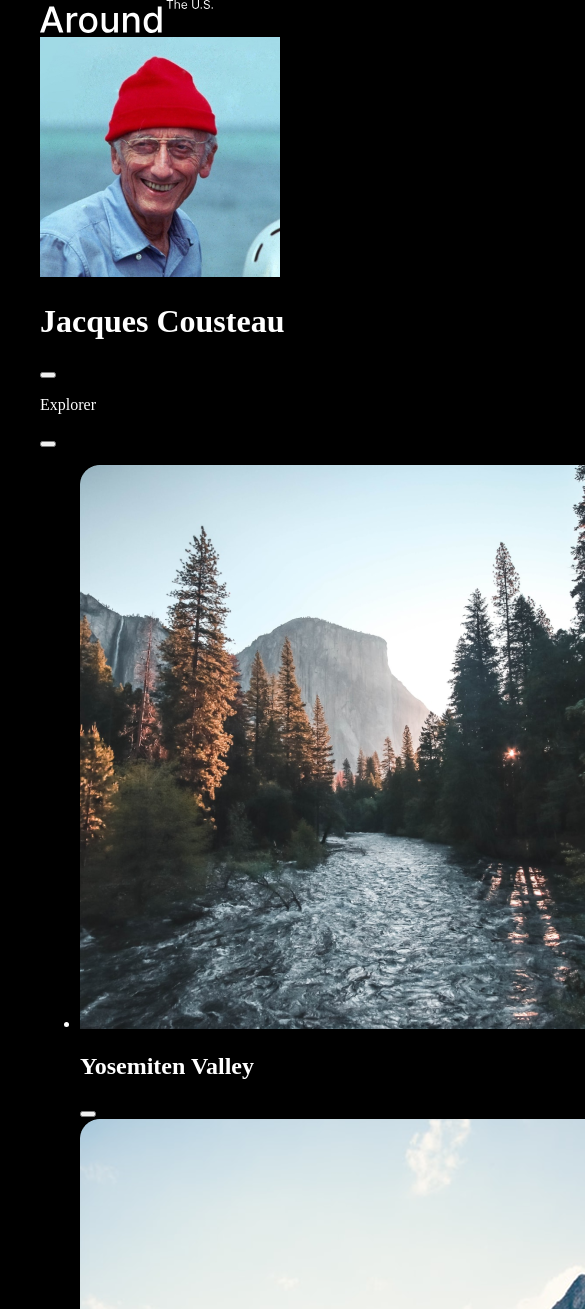
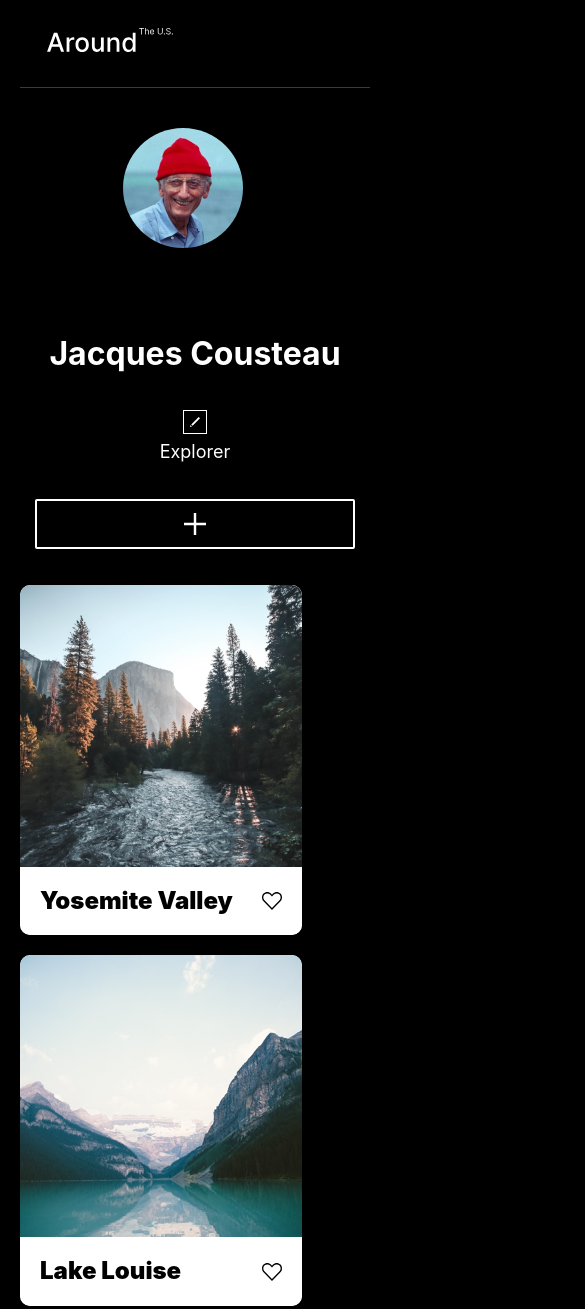
Before and after one commit to Samira1356/se_project_aroundtheus, a plain HTML site: page index.html in a window 390 px wide. Shown: the top 1309 px of the page, 585 px wide, since content can reach past the window. Drawn offline with nearby package versions, Linux system fonts and the light colour scheme; a web font is replaced by a local one.

Commit message:
Initial project upload

```diff
--- a/blocks/card.css
+++ b/blocks/card.css
@@ -5,6 +5,7 @@
   width: 100%;
   border-radius: 10px;
   background-color: white;
+  overflow: hidden;
 }
 .card__image {
   width: 282px;
@@ -13,12 +14,11 @@
   object-fit: cover;
 }
 .card__title {
-  font-family: "Inter", sans-serif;
+  font-family: "Inter", Arial, sans-serif;
   font-size: 24px;
   line-height: 1.2;
-  font-weight: 500;
+  font-weight: 900;
   margin: 0;
-  padding: 0;
   max-width: 219px;
   text-overflow: ellipsis;
   overflow: hidden;
@@ -28,7 +28,7 @@
   display: flex;
   background-color: white;
   color: black;
-  padding: 25px 20px;
+  padding: 25px 20px 25px;
   align-items: center;
   justify-content: space-between;
   border-radius: 0 0 10px 10px;
@@ -39,21 +39,27 @@
   width: 21px;
   height: 18px;
   margin-left: auto;
-  border: none;git status
-
+  border: none;
   cursor: pointer;
   transition: opacity 0.2s linear;
 }
 .card__like-button:hover {
   opacity: 0.5;
 }
-card @media screen and (max-width: 480px) {
+@media screen and (max-width: 480px) {
   .card__image {
     width: 100%;
     height: auto;
   }
   .card__title {
     max-width: 100%;
+    text-overflow: ellipsis;
+    white-space: nowrap;
+    overflow: hidden;
+    font-weight: 900;
+    line-height: 1.2;
+    margin: 0;
+    max-width: 220px;
   }
   .card__description {
     padding: 20px;
--- a/blocks/cards.css
+++ b/blocks/cards.css
@@ -3,17 +3,16 @@
   justify-content: center;
   margin-top: 30px;
 }
+
 .cards__list {
   display: grid;
   grid-template-columns: repeat(auto-fit, 282px);
   grid-gap: 20px 17px;
-  margin-top: 51px;
-  margin: 0;
   padding: 0;
   list-style-type: none;
   width: 100%;
   max-width: 880px;
-  margin-top: 51px;
+  margin: 51px 0 0 0; /* Top margin only */
 }
 
 @media screen and (max-width: 780px) {
@@ -22,15 +21,3 @@
     margin-bottom: 48px;
   }
 }
-@media screen and (max-width: 480px) {
-  .cards__list {
-    margin-top: 0;
-    margin-bottom: 48px;
-  }
-}
-@media screen and (max-width: 320px) {
-  .cards__list {
-    margin-top: 0;
-    margin-bottom: 48px;
-  }
-}
--- a/blocks/header.css
+++ b/blocks/header.css
@@ -1,4 +1,30 @@
-.header {
+/*.header {
   margin-top: 45px;
   width: 880px;
+  border-bottom: 1px solid #545454; /* Only apply bottom border
+}/*
+
+/*.header {
+  height: 74px;
+  background-color: #ffffff;
+  border-bottom: 1px solid #545454; /* Only apply bottom border */
+
+.header {
+  border-bottom: 1px solid rgba(84, 84, 84, 0.7);
+  padding-bottom: 41px;
+  padding-top: 28px;
+  width: 100%;
 }
+
+@media screen and (max-width: 480px) {
+  .header__logo {
+    width: 126px;
+    height: 24px;
+    padding-bottom: 32px;
+    padding-left: 27px;
+  }
+
+  .header {
+    padding-bottom: 0;
+  }
+}
--- /dev/null
+++ b/blocks/page.css
@@ -0,0 +1,42 @@
+.page {
+  font-family: "inter", Arial, Helvetica, sans-serif;
+  background-color: black;
+  color: white;
+}
+.page__section {
+  max-width: 880px;
+  width: 100%;
+  position: relative;
+  margin: 0 auto;
+}
+.page__content {
+  display: flex;
+  flex-direction: column;
+  min-height: 100vh;
+}
+@media screen and (max-width: 1100px) {
+  .page__section {
+    margin: 0 20px;
+    max-width: calc(100% - 40px);
+  }
+}
+
+@media screen and (max-width: 780px) {
+  .page__section {
+    margin: 0 20px;
+    max-width: calc(100% - 40px);
+  }
+}
+
+@media screen and (max-width: 480px) {
+  .page__section {
+    max-width: calc(100% - 40px);
+  }
+}
+
+@media screen and (max-width: 320px) {
+  .page__section {
+    max-width: calc(100% - 40px);
+    position: relative;
+  }
+}
--- a/blocks/profile.css
+++ b/blocks/profile.css
@@ -3,13 +3,19 @@
   align-items: center;
   padding-top: 40px;
 }
+
 .profile__info {
   display: grid;
   grid-template-areas: "title button" "description description";
-  grid-template-columns: minmax(auto 373px) auto;
+  grid-template-columns: minmax(auto, 373px) auto;
   align-items: center;
   grid-gap: 7px 18px;
+  font-family: "Inter", Arial, sans-serif;
+  text-overflow: ellipsis;
+  overflow: hidden;
+  white-space: nowrap;
 }
+
 .profile__image {
   width: 120px;
   height: 120px;
@@ -19,30 +25,23 @@
   object-fit: cover;
   margin-right: 24px;
 }
-.profile_name {
-  font-family: "Inter", sans-serif;
-  font-size: 42px;
-  line-height: 1.2;
-  font-weight: 500;
-  grid-area: title;
-  margin: 0;
-  text-overflow: ellipsis;
-  overflow: hidden;
-  white-space: nowrap;
-}
+
 .profile__edit-button {
   background: transparent url(../../images/edit-icon.svg) center no-repeat;
   height: 24px;
   width: 24px;
   grid-area: button;
   align-self: center;
-  margin-left: 18px;
+  /*margin-left: 18px;*/
+  margin-top: 9px;
   border: 1px solid #fff;
 }
 .profile__edit-button:hover {
+  transition: opacity 0.3s ease;
   opacity: 60%;
   cursor: pointer;
 }
+
 .profile__add-button {
   background: transparent url(../../images/add-icon.svg) center no-repeat;
   width: 150px;
@@ -52,56 +51,55 @@
   border-radius: 2px;
 }
 .profile__add-button:hover {
+  transition: opacity 0.3s ease;
   opacity: 60%;
   cursor: pointer;
 }
-.profile__title {
-  font-size: 42px;
-  line-height: 48px;
-  font-weight: 500;
-  grid-area: title;
-  margin: 0;
-}
-.profile_description {
-  font-family: "Inter", sans-serif;
+
+.profile__description {
+  display: grid;
+  grid-area: description;
+  grid-template-columns: minmax(auto, 373px) auto;
+  font-family: "Inter", Arial, sans-serif;
   font-size: 18px;
   line-height: 1.2;
-  grid-area: description;
   margin: 0;
+  display: -webkit-box;
+  -webkit-line-clamp: 3; /* Only show 1 line */
+  -webkit-box-orient: vertical;
+  overflow: hidden;
   text-overflow: ellipsis;
-  overflow: hidden;
-  white-space: nowrap;
 }
+
+/* ✅ Cleaned and optimized media queries */
+
 @media screen and (max-width: 780px) {
   .profile {
     flex-direction: column;
-    margin: 0 auto;
-    margin: 36px;
+    margin: 36px auto;
   }
+
   .profile__info {
     display: flex;
     flex-wrap: wrap;
-    flex-direction: wrap;
     justify-content: center;
     align-items: center;
     width: 100%;
-    margin: 36px;
+    margin: 36px auto;
   }
+
   .profile__image {
     margin-bottom: 30px;
   }
-  .profile_name {
-    font-size: 32px;
-  }
-  .profile_description {
+
+  .profile__description {
     width: 100%;
     text-align: center;
   }
+
   .profile__add-button {
-    margin: 0;
     width: 100%;
-    margin: 0 auto;
-    margin-bottom: 36px;
+    margin: 0 auto 36px;
   }
 }
 
@@ -112,32 +110,36 @@
     width: 320px;
     margin: 0 auto;
   }
+  .profile__title {
+    max-width: 100%;
+    overflow: hidden;
+    white-space: nowrap;
+    text-overflow: ellipsis;
+  }
+
   .profile__info {
     display: flex;
-    flex-direction: wrap;
     justify-content: center;
+    align-items: center;
     width: 100%;
-    align-items: center;
     margin-bottom: 36px;
   }
+
   .profile__image {
     margin-bottom: 30px;
   }
-  .profile__name {
-    font-size: 24px;
-  }
-  .profile_description {
+
+  .profile__description {
     width: 100%;
     text-align: center;
-    margin: 0;
   }
+
   .profile__add-button {
-    margin: 0;
     width: 100%;
-    margin-bottom: 36px;
-    margin: auto;
+    margin: 0 auto 36px;
   }
 }
+
 @media screen and (max-width: 320px) {
   .profile {
     flex-direction: column;
@@ -145,24 +147,23 @@
     width: 100%;
     margin: 0 auto;
   }
+
   .profile__info {
     align-items: center;
     justify-content: center;
-    column-gap: 10px;
     gap: 10px;
   }
+
   .profile__image {
     margin-bottom: 30px;
   }
-  .profile__name {
-    font-size: 24px;
-    line-height: 1.2;
-  }
+
   .profile__edit-button {
     width: 18px;
     height: 18px;
   }
-  .profile_description {
+
+  .profile__description {
     font-size: 14px;
     line-height: 1.2;
   }
--- a/index.html
+++ b/index.html
@@ -3,8 +3,9 @@
   <head>
     <meta charset="UTF-8" />
     <meta name="viewport" content="width=device-width, initial-scale=1.0" />
-    <meta content="ie=edge" http-equiv="X-UA-Compatible" />
+    <meta http-equiv="X-UA-Compatible" content="ie=edge" />
     <title>Around the U.S</title>
+    <!-- Corrected path to the CSS file -->
     <link rel="stylesheet" href="./pages/index.css" />
   </head>
   <body class="page">
@@ -30,6 +31,7 @@
           </div>
           <button class="profile__add-button" type="button"></button>
         </section>
+
         <section class="cards page__section">
           <ul class="cards__list">
             <li class="card">
@@ -39,7 +41,7 @@
                 alt="Yosemite Valley"
               />
               <div class="card__description">
-                <h2 class="card__title">Yosemiten Valley</h2>
+                <h2 class="card__title">Yosemite Valley</h2>
                 <button class="card__like-button" type="button"></button>
               </div>
             </li>
@@ -58,7 +60,7 @@
               <img
                 src="./images/bald-mountains.png"
                 class="card__image"
-                alt="Lake Louise"
+                alt="Bald Mountains"
               />
               <div class="card__description">
                 <h2 class="card__title">Bald Mountain</h2>
@@ -69,7 +71,7 @@
               <img
                 src="./images/latemar.png"
                 class="card__image"
-                alt="Lake Louise"
+                alt="Latemar"
               />
               <div class="card__description">
                 <h2 class="card__title">Latemar</h2>
@@ -80,10 +82,10 @@
               <img
                 src="./images/vanoise-national-park.png"
                 class="card__image"
-                alt="Lake Louise"
+                alt="Vanoise National Park"
               />
               <div class="card__description">
-                <h2 class="card__title">vanoise National Park</h2>
+                <h2 class="card__title">Vanoise National Park</h2>
                 <button class="card__like-button" type="button"></button>
               </div>
             </li>
@@ -91,7 +93,7 @@
               <img
                 src="./images/lago-di-braies.png"
                 class="card__image"
-                alt="Lake Louise"
+                alt="Lago di Braies"
               />
               <div class="card__description">
                 <h2 class="card__title">Lago Di Braies</h2>
@@ -102,7 +104,9 @@
         </section>
       </main>
     </div>
+
     <footer class="footer page__section">
-      <p class="footer__copyright">@ 2025 Around the U.S.</p>
+      <p class="footer__copyright">© 2025 Around the U.S.</p>
+    </footer>
   </body>
 </html>
--- a/pages/index.css
+++ b/pages/index.css
@@ -1,59 +1,10 @@
-/* Import normalize.css first */
+/* 1. Import CSS reset and fonts */
 @import url("../vendor/normalize.css");
-/* Import font styles */
 @import url("../vendor/fonts.css");
 
-/* Import other block-specific CSS files */
-@import url("../blocks/page/page.css");
-@import url("../blocks/profile/profile.css");
-
-@import url("../blocks/content.css");
-@import url("../blocks/footer.css");
-@import url("../blocks/cards/cards.css");
-@import url("../blocks/card/card.css");
-
-/*@import url("../blocks/card.css");*/
-/*@import url("../pages/page__content.css");*/
-
-.page {
-  background-color: black;
-  color: white;
-}
-.page__section {
-  max-width: 880px;
-  width: 100%;
-  position: relative;
-  margin-top: 45px;
-  padding: 0 20px;
-  margin-left: auto;
-  margin-right: auto;
-}
-.page__content {
-  display: flex;
-  flex-direction: column;
-  min-height: 100vh;
-}
-
-@media screen and (max-width: 1100px) {
-  .page__section {
-    margin: 0 20px;
-    max-width: calc(100% - 40px);
-  }
-}
-@media screen and (max-width: 780px) {
-  .page__section {
-    margin: 0 20px;
-    max-width: calc(100% - 40px);
-  }
-}
-@media screen and (max-width: 480px) {
-  .page__section {
-    max-width: calc(100% - 40px);
-  }
-}
-@media screen and (max-width: 320px) {
-  .page__section {
-    max-width: calc(100% - 40px);
-    position: relative;
-  }
-}
+/* 2. Import block styles */
+@import url("../blocks/card.css");
+@import url("../blocks/cards.css");
+@import url("../blocks/header.css");
+@import url("../blocks/page.css");
+@import url("../blocks/profile.css");
--- a/vendor/fonts.css
+++ b/vendor/fonts.css
@@ -1,19 +1,35 @@
-/* Define font-face for Inter Regular */
+/*# recommended to use woff2 for modern browsers and woff for older ones */
+/* Inter Regular (400) */
 @font-face {
   font-family: "Inter";
   font-style: normal;
   font-weight: 400;
   font-display: swap;
-  src: url("./fonts/Inter-Regular.woff2") format("woff2"),
-    url("./fonts/Inter-Regular.woff") format("woff");
+  src: url("./fonts/Inter-Regular.woff2") format("woff2");
+  /*url("./fonts/Inter-Regular.woff") format("woff");*/
 }
 
-/* Define font-face for Inter Medium */
+/* Inter Medium (500) */
 @font-face {
   font-family: "Inter";
   font-style: normal;
   font-weight: 500;
   font-display: swap;
-  src: url("./fonts/Inter-Medium.woff2") format("woff2"),
-    url("./fonts/Inter-Medium.woff") format("woff");
+  src: url("./fonts/Inter-Medium.woff2") format("woff2");
+  /*url("./fonts/Inter-Medium.woff") format("woff");*/
 }
+
+/* Inter Black (900) */
+@font-face {
+  font-family: "Inter";
+  font-style: normal;
+  font-weight: 900;
+  font-display: swap;
+  src: url("./fonts/Inter-Black.woff2") format("woff2");
+  /*url("./fonts/Inter-Black.woff") format("woff");*/
+}
+
+/* Apply Inter to the entire page */
+body {
+  font-family: "Inter", Arial, sans-serif;
+}
```
Also changed, not shown: images/AroundtheUS-mobile.jpg (added), images/AroundtheUS.jpg (added), vendor/Inter-Black.woff2 (added), vendor/Inter-Medium.woff2, vendor/Inter-Regular.woff2 (added), 1 other file.
